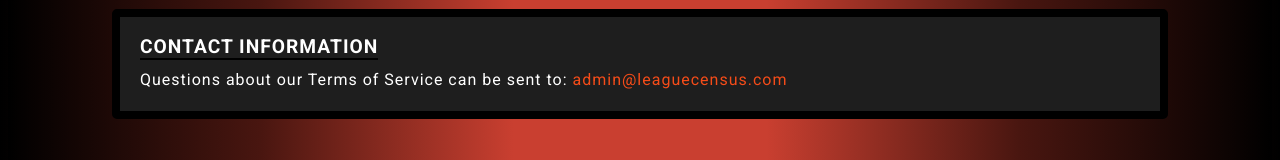
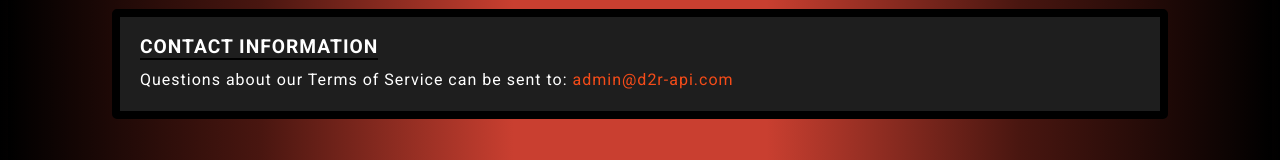
Before and after one commit to MThos/d2r-api, a React (Create React App) app: page /terms in a window 1280 px wide. Shown: the part 6351-6511 px from the top of the page. Built offline with nearby package versions, Linux system fonts and the light colour scheme; no server answers; a web font is replaced by a local one.

Commit message:
Update Terms.js

```diff
--- a/src/components/Terms.js
+++ b/src/components/Terms.js
@@ -2,6 +2,7 @@
 
 const Terms = () => {
   return(
+    <main className="fade-in">
       <div className="legal-flex">
         <div className="legal-header">TERMS OF SERVICE</div>
         <div className="legal-date">UPDATED: APRIL 03, 2022</div>
@@ -221,10 +222,11 @@
         <div className="legal">
           <div className="legal-sub-header">CONTACT INFORMATION</div>
             <div className="legal-body">
-              Questions about our Terms of Service can be sent to:  <a href="mailto:admin@leaguecensus.com">admin@leaguecensus.com</a>
+                Questions about our Terms of Service can be sent to:  <a href="mailto:admin@d2r-api.com">admin@d2r-api.com</a>
             </div>
         </div>
       </div>
+    </main>
   );
 }
 
```
Lines whose indentation alone changed are shown as unchanged.
